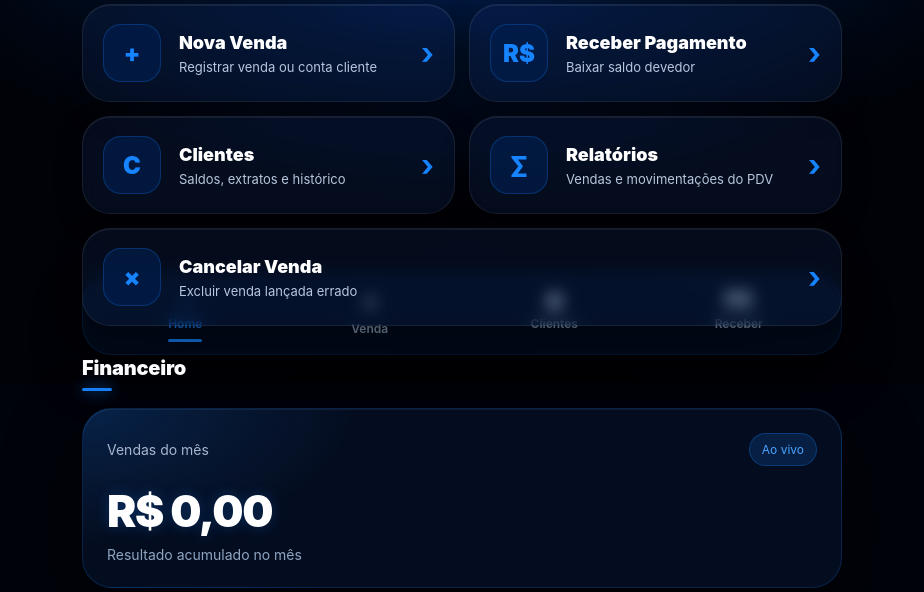
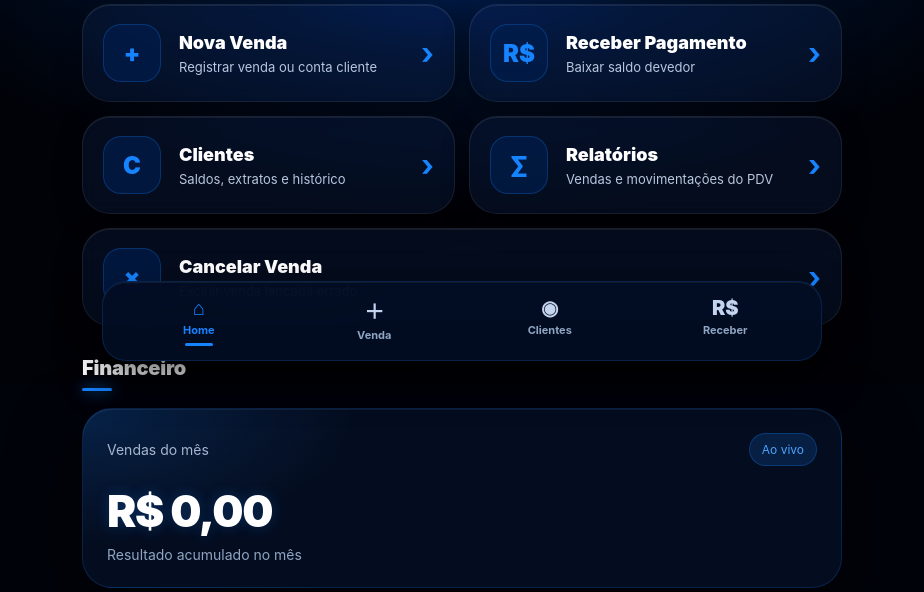
Before and after one commit to xJoyceDias/star-limp-ia, a FastAPI app: template backend/templates/index.html in a window 1280 px wide. Shown: the part 427-1019 px from the top of the page, without its empty margins (178-1102 px from the left). Run offline with FastAPI, Linux system fonts and the light colour scheme; the template is opened without the code that fills it, so the values that code supplies are empty.

Commit message:
Descrição das alterações

```diff
--- a/backend/app.py
+++ b/backend/app.py
@@ -1,5 +1,7 @@
 import sqlite3
 import unicodedata
+import os
+import shutil
 from datetime import datetime
 
 from fastapi import FastAPI, Request, Body
@@ -12,7 +14,37 @@ app.mount("/static", StaticFiles(directory="backend/static"), name="static")
 
 templates = Jinja2Templates(directory="backend/templates")
 BANCO = "database/starlimp.db"
+PASTA_BACKUPS = "backups"
 
+
+def criar_backup_banco():
+    if not os.path.exists(BANCO):
+        return
+
+    os.makedirs(PASTA_BACKUPS, exist_ok=True)
+
+    agora = datetime.now().strftime("%Y-%m-%d_%H-%M-%S")
+    nome_backup = f"starlimp_{agora}.db"
+    caminho_backup = os.path.join(PASTA_BACKUPS, nome_backup)
+
+    shutil.copy2(BANCO, caminho_backup)
+
+    backups = sorted(
+        [
+            os.path.join(PASTA_BACKUPS, arquivo)
+            for arquivo in os.listdir(PASTA_BACKUPS)
+            if arquivo.endswith(".db")
+        ],
+        key=os.path.getmtime
+    )
+
+    while len(backups) > 30:
+        backup_antigo = backups.pop(0)
+        os.remove(backup_antigo)
+
+@app.on_event("startup")
+def ao_iniciar_sistema():
+    criar_backup_banco()
 
 def normalizar(texto):
     texto = str(texto).lower().strip()
@@ -273,6 +305,8 @@ def finalizar_venda(dados: dict = Body(...)):
     conexao.commit()
     conexao.close()
 
+    criar_backup_banco()
+
     return {
         "sucesso": True,
         "mensagem": f"Venda Nº {venda_id} registrada com sucesso",
@@ -445,8 +479,89 @@ def pagina_receber_pagamento(request: Request):
     return templates.TemplateResponse(
         request,
         "receber_pagamento.html",
-        {"clientes": clientes}
+        {
+            "clientes": clientes
+        }
     )
+
+
+@app.post("/receber-pagamento")
+def receber_pagamento(dados: dict = Body(...)):
+    from datetime import datetime
+
+    cliente_id = dados.get("cliente_id")
+    valor_pago = dados.get("valor_pago")
+    forma_pagamento = dados.get("forma_pagamento", "").strip()
+
+    if not cliente_id:
+        return {"sucesso": False, "mensagem": "Selecione um cliente."}
+
+    try:
+        cliente_id = int(cliente_id)
+        valor_pago = float(valor_pago)
+    except:
+        return {"sucesso": False, "mensagem": "Informe um valor válido."}
+
+    if valor_pago <= 0:
+        return {"sucesso": False, "mensagem": "Informe um valor maior que zero."}
+
+    data_hora = datetime.now().strftime("%Y-%m-%d %H:%M:%S")
+
+    conexao = sqlite3.connect(BANCO)
+    cursor = conexao.cursor()
+
+    cursor.execute("""
+        SELECT id, nome, saldo_fiado
+        FROM clientes
+        WHERE id = ?
+    """, (cliente_id,))
+
+    cliente = cursor.fetchone()
+
+    if not cliente:
+        conexao.close()
+        return {"sucesso": False, "mensagem": "Cliente não encontrado."}
+
+    saldo_anterior = cliente[2] or 0
+    saldo_atual = saldo_anterior - valor_pago
+
+    if saldo_atual < 0:
+        saldo_atual = 0
+
+    cursor.execute("""
+        UPDATE clientes
+        SET saldo_fiado = ?
+        WHERE id = ?
+    """, (saldo_atual, cliente_id))
+
+    cursor.execute("""
+        INSERT INTO pagamentos_fiado (
+            cliente_id,
+            valor_pago,
+            saldo_anterior,
+            saldo_atual,
+            forma_pagamento,
+            data_hora
+        )
+        VALUES (?, ?, ?, ?, ?, ?)
+    """, (
+        cliente_id,
+        valor_pago,
+        saldo_anterior,
+        saldo_atual,
+        forma_pagamento,
+        data_hora
+    ))
+
+    conexao.commit()
+    conexao.close()
+
+    criar_backup_banco()
+
+    return {
+        "sucesso": True,
+        "mensagem": "Pagamento registrado com sucesso."
+    }
 
 @app.get("/cancelar-venda")
 def pagina_cancelar_venda(request: Request):
@@ -596,6 +711,8 @@ def cancelar_venda(dados: dict = Body(...)):
     conexao.commit()
     conexao.close()
 
+    criar_backup_banco()
+
     return {
         "sucesso": True,
         "mensagem": f"Venda Nº {venda_id} cancelada com sucesso."
--- a/backend/templates/index.html
+++ b/backend/templates/index.html
@@ -67,7 +67,7 @@ body::after{
   width:100%;
   max-width:760px;
   margin:0 auto;
-  padding-bottom:120px;
+  padding-bottom:180px;
   position:relative;
   z-index:1;
 }
@@ -415,35 +415,37 @@ body::after{
 .bottom-nav{
   position:fixed;
   left:50%;
-  bottom:18px;
+  bottom:calc(12px + env(safe-area-inset-bottom));
   transform:translateX(-50%);
-  width:calc(100% - 36px);
-  max-width:760px;
-  background:rgba(3,14,35,.86);
+  width:calc(100% - 28px);
+  max-width:720px;
+  background:rgba(3,14,35,.92);
   backdrop-filter:blur(20px) saturate(130%);
   -webkit-backdrop-filter:blur(20px) saturate(130%);
-  border:1px solid rgba(22,131,255,.16);
-  border-radius:var(--radius-xl);
+  border:1px solid rgba(22,131,255,.18);
+  border-radius:24px;
   display:grid;
   grid-template-columns:repeat(4,1fr);
-  padding:12px 10px;
+  padding:10px 8px;
   box-shadow:
-    0 20px 45px rgba(0,0,0,.50),
+    0 18px 40px rgba(0,0,0,.55),
     inset 0 1px 0 rgba(255,255,255,.06);
+  z-index:50;
 }
 
 .nav-item{
   text-decoration:none;
   color:var(--muted);
   text-align:center;
-  font-size:12px;
-  font-weight:600;
+  font-size:11px;
+  font-weight:700;
+  padding:4px 0;
 }
 
 .nav-icon{
   display:block;
-  font-size:21px;
-  margin-bottom:4px;
+  font-size:20px;
+  margin-bottom:3px;
   font-weight:900;
   color:#c4d4ee;
 }
@@ -459,11 +461,11 @@ body::after{
 .nav-item.active::after{
   content:"";
   display:block;
-  width:34px;
+  width:28px;
   height:3px;
   background:var(--brand);
   border-radius:20px;
-  margin:8px auto 0;
+  margin:6px auto 0;
 }
 
 @media (min-width:720px){
```
Also changed, not shown: backups/starlimp_2026-06-06_19-49-10.db (added), backups/starlimp_2026-06-06_19-53-42.db (added), backups/starlimp_2026-06-06_20-12-12.db (added), backups/starlimp_2026-06-06_20-16-12.db (added), backups/starlimp_2026-06-06_20-17-09.db (added), backups/starlimp_2026-06-06_20-17-44.db (added), backups/starlimp_2026-06-06_20-23-06.db (added), backups/starlimp_2026-06-06_20-23-16.db (added), backups/starlimp_2026-06-06_20-23-40.db (added), backups/starlimp_2026-06-06_20-24-20.db (added), backups/starlimp_2026-06-06_20-24-37.db (added), backups/starlimp_2026-06-06_20-31-25.db.
